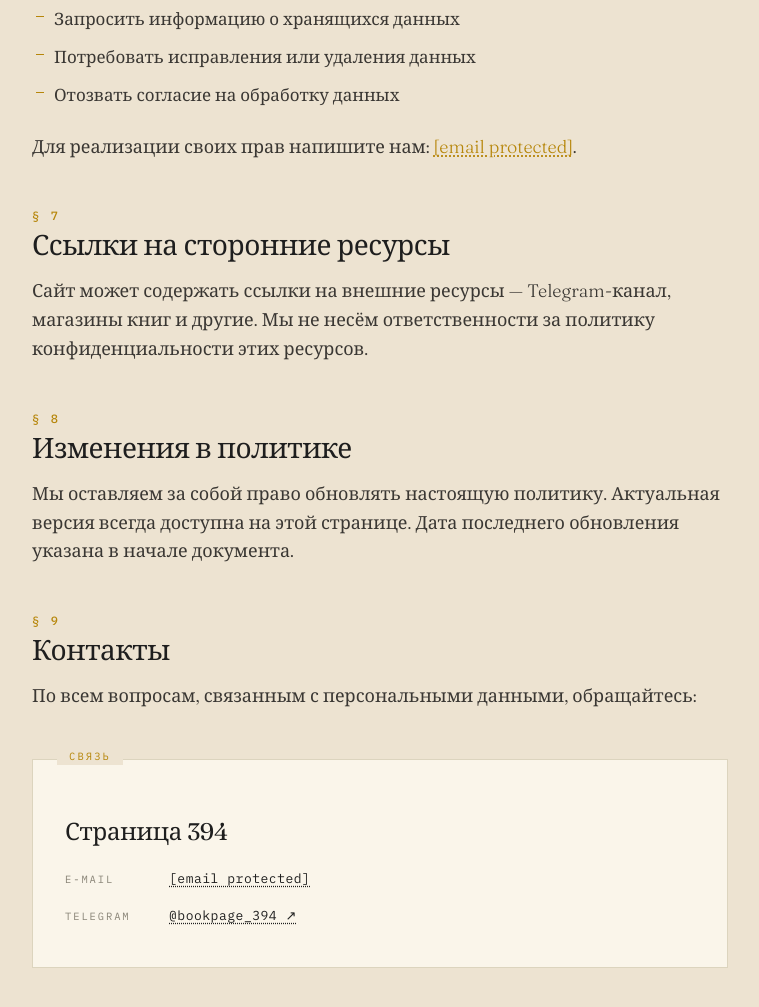
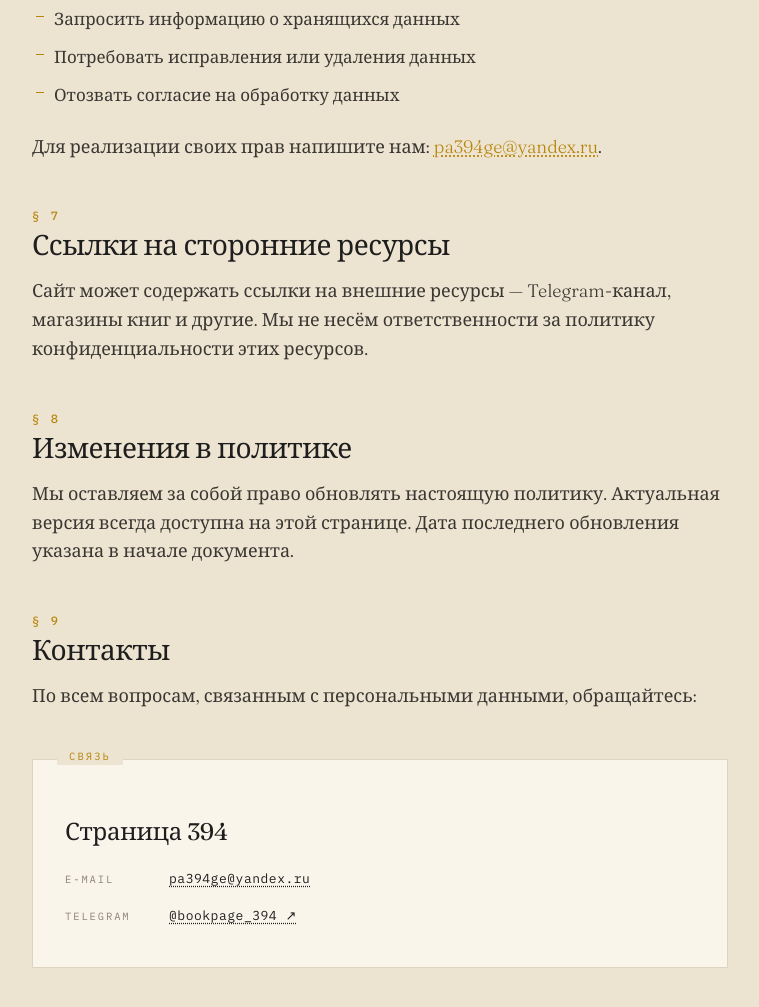
Before and after one commit to page-394/bookpage394, a plain HTML site: page privacy.html in a window 1280 px wide. Shown: the part 2540-3547 px from the top of the page, without its empty margins (260-1019 px from the left). Drawn offline with Linux system fonts and the light colour scheme.

Commit message:
Add files via upload

```diff
--- a/privacy.html
+++ b/privacy.html
@@ -176,7 +176,7 @@
       <li>Потребовать исправления или удаления данных</li>
       <li>Отозвать согласие на&nbsp;обработку данных</li>
     </ul>
-    <p>Для реализации своих прав напишите нам: <a href="/cdn-cgi/l/email-protection#6919085a505d0e0c291008070d0c11471b1c"><span class="__cf_email__" data-cfemail="0979683a303d6e6c497068676d6c71277b7c">[email&#160;protected]</span></a>.</p>
+    <p>Для реализации своих прав напишите нам: <a href="mailto:pa394ge@yandex.ru">pa394ge@yandex.ru</a>.</p>
 
     <h2><span class="num">§ 7</span>Ссылки на&nbsp;сторонние ресурсы</h2>
     <p>Сайт может содержать ссылки на&nbsp;внешние ресурсы&nbsp;— Telegram-канал, магазины книг и&nbsp;другие. Мы&nbsp;не&nbsp;несём ответственности за&nbsp;политику конфиденциальности этих ресурсов.</p>
@@ -190,7 +190,7 @@
     <div class="contact-card">
       <div class="contact-card-tag">Связь</div>
       <h3>Страница 394</h3>
-      <div class="contact-row"><span class="lbl">E-mail</span><a href="/cdn-cgi/l/email-protection#2858491b111c4f4d685149464c4d50065a5d"><span class="__cf_email__" data-cfemail="433322707a772426033a222d27263b6d3136">[email&#160;protected]</span></a></div>
+      <div class="contact-row"><span class="lbl">E-mail</span><a href="mailto:pa394ge@yandex.ru">pa394ge@yandex.ru</a></div>
       <div class="contact-row"><span class="lbl">Telegram</span><a href="https://t.me/bookpage_394" target="_blank" rel="noopener">@bookpage_394 ↗</a></div>
     </div>
 
```
